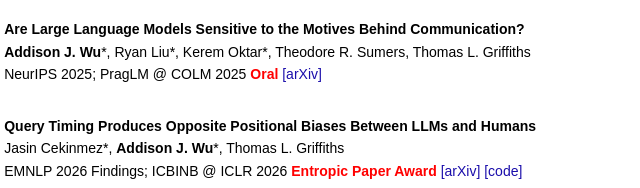
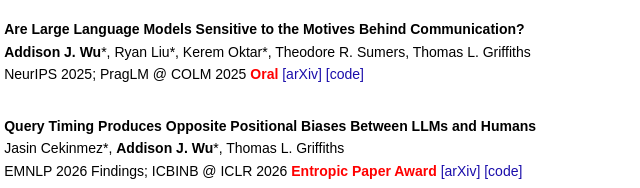
Before and after one commit to addisonwu05/addisonwu05.github.io, a plain HTML site: page index.html in a window 1280 px wide. Shown: the part 619-807 px from the top of the page, 482-1122 px from the left. Drawn offline with Linux system fonts and the light colour scheme.

Commit message:
Add [code] link for the Motives paper
Co-Authored-By: Claude Opus 5.5 <noreply@anthropic.com>

```diff
--- a/index.html
+++ b/index.html
@@ -99,7 +99,7 @@
                     Kerem Oktar*,
                     Theodore R. Sumers,
                     Thomas L. Griffiths<br/>
-                    NeurIPS 2025; PragLM @ COLM 2025 <strong style="color: red;">Oral</strong> <a href="https://arxiv.org/abs/2510.19687">[arXiv]</a>
+                    NeurIPS 2025; PragLM @ COLM 2025 <strong style="color: red;">Oral</strong> <a href="https://arxiv.org/abs/2510.19687">[arXiv]</a> <a href="https://github.com/addisonwu05/LLM-Vigilance">[code]</a>
                   </div>
                 </div>
                 <div class="pub">
```
Also changed, not shown: publications.html (+1 -1 lines).
